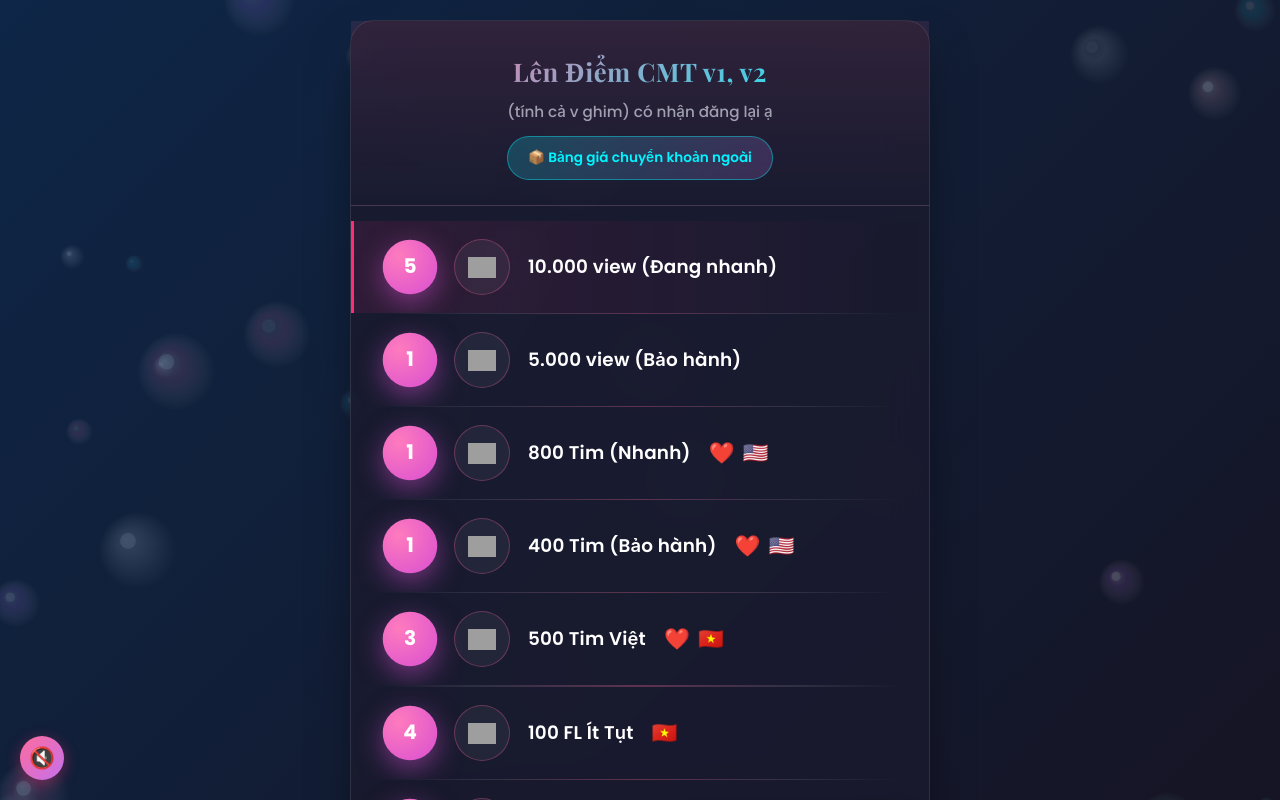
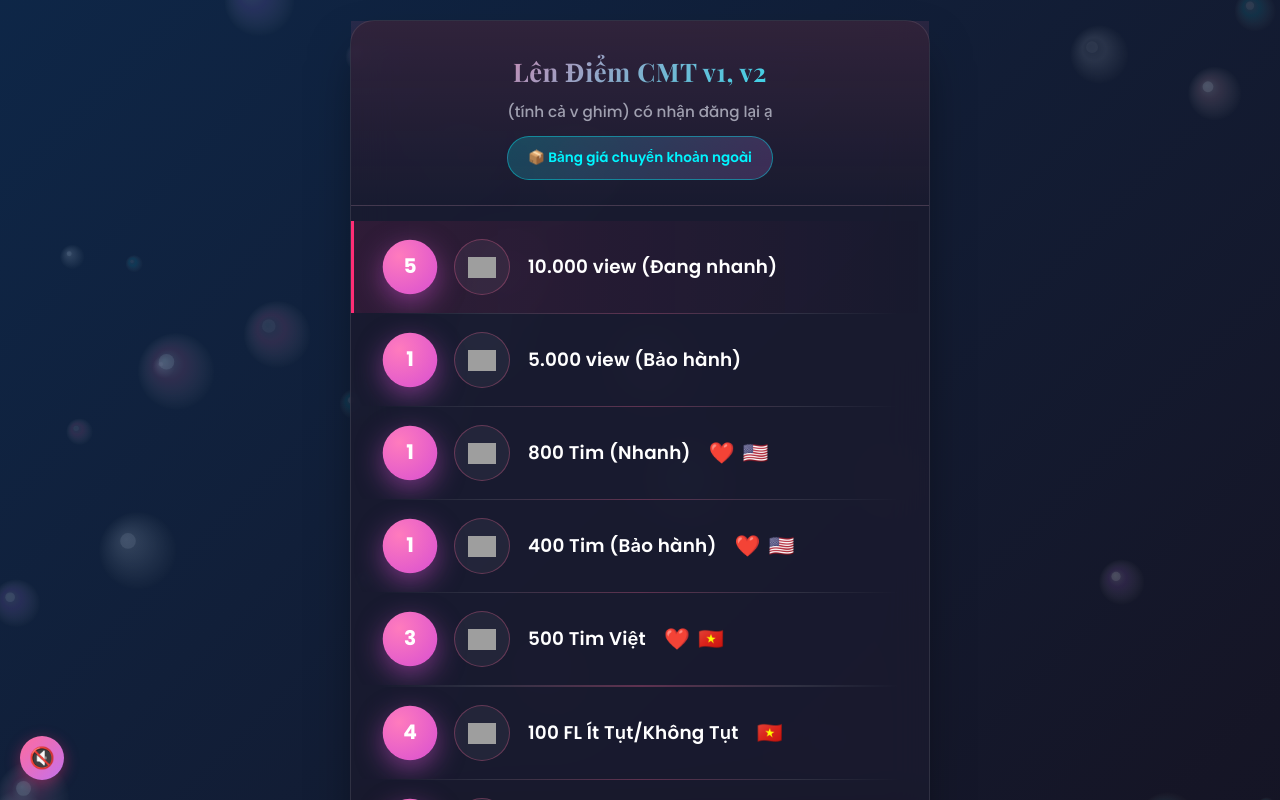
Before and after one commit to DevCungAnh/menu-tiktok, a plain HTML site: page index.html in a window 1280 px wide. Shown: the top 800 px of the page. Drawn offline with nearby package versions, Linux system fonts and the light colour scheme; grey boxes are pictures that could not be loaded.

Commit message:
fix: update item text

```diff
--- a/index.html
+++ b/index.html
@@ -210,7 +210,7 @@
                   alt="Chú heo may mắn"
                   style="width: 28px; height: 28px; object-fit: contain"
               /></span>
-              <span class="item-text">100 FL Ít Tụt</span>
+              <span class="item-text">100 FL Ít Tụt/Không Tụt</span>
               <span class="item-badges">
                 <span class="badge-flag" aria-label="Việt Nam">🇻🇳</span>
               </span>
```
